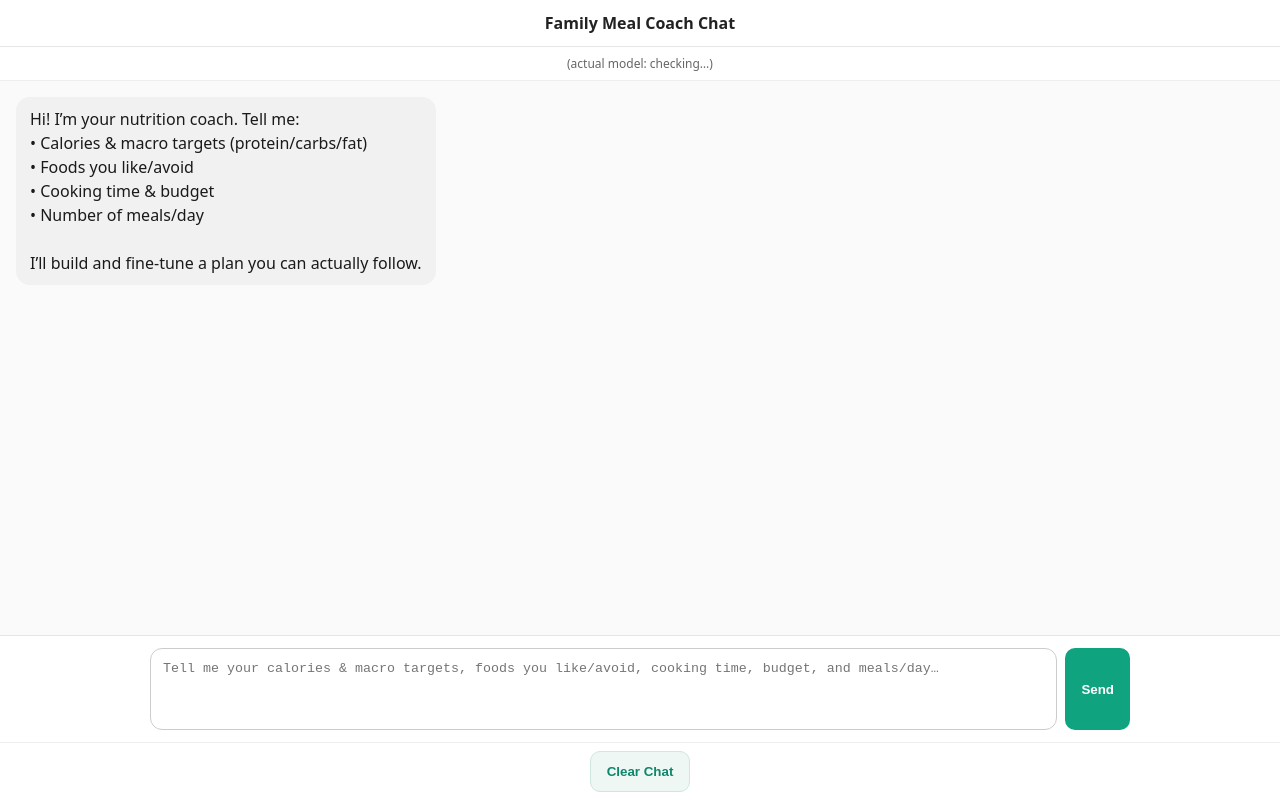
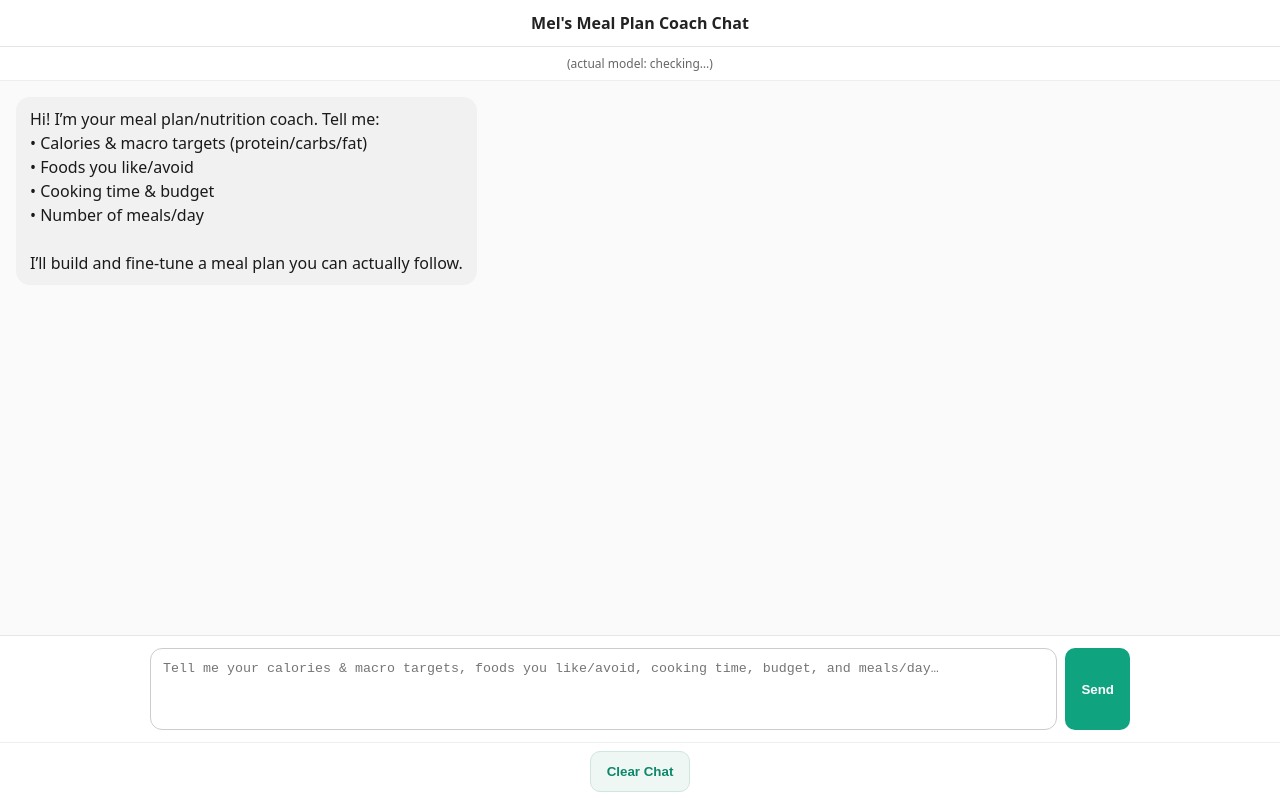
Before and after one commit to wearhismessage/family-mealcoach-chat, a website: page public/index.html in a window 1280 px wide. Drawn offline with Linux system fonts and the light colour scheme.

Commit message:
Update index.html

```diff
--- a/public/index.html
+++ b/public/index.html
@@ -29,7 +29,7 @@
   </style>
 </head>
 <body>
-  <header>Family Meal Coach Chat</header>
+  <header>Mel's Meal Plan Coach Chat</header>
 
   <div id="topbar">
     <span id="modelUsed">(actual model: checking…)</span>
@@ -66,13 +66,13 @@
       messages.push({
         role: 'assistant',
         content:
-`Hi! I’m your nutrition coach. Tell me:
+`Hi! I’m your meal plan/nutrition coach. Tell me:
 • Calories & macro targets (protein/carbs/fat)
 • Foods you like/avoid
 • Cooking time & budget
 • Number of meals/day
 
-I’ll build and fine-tune a plan you can actually follow.`
+I’ll build and fine-tune a meal plan you can actually follow.`
       });
     }
     renderAll();
```
